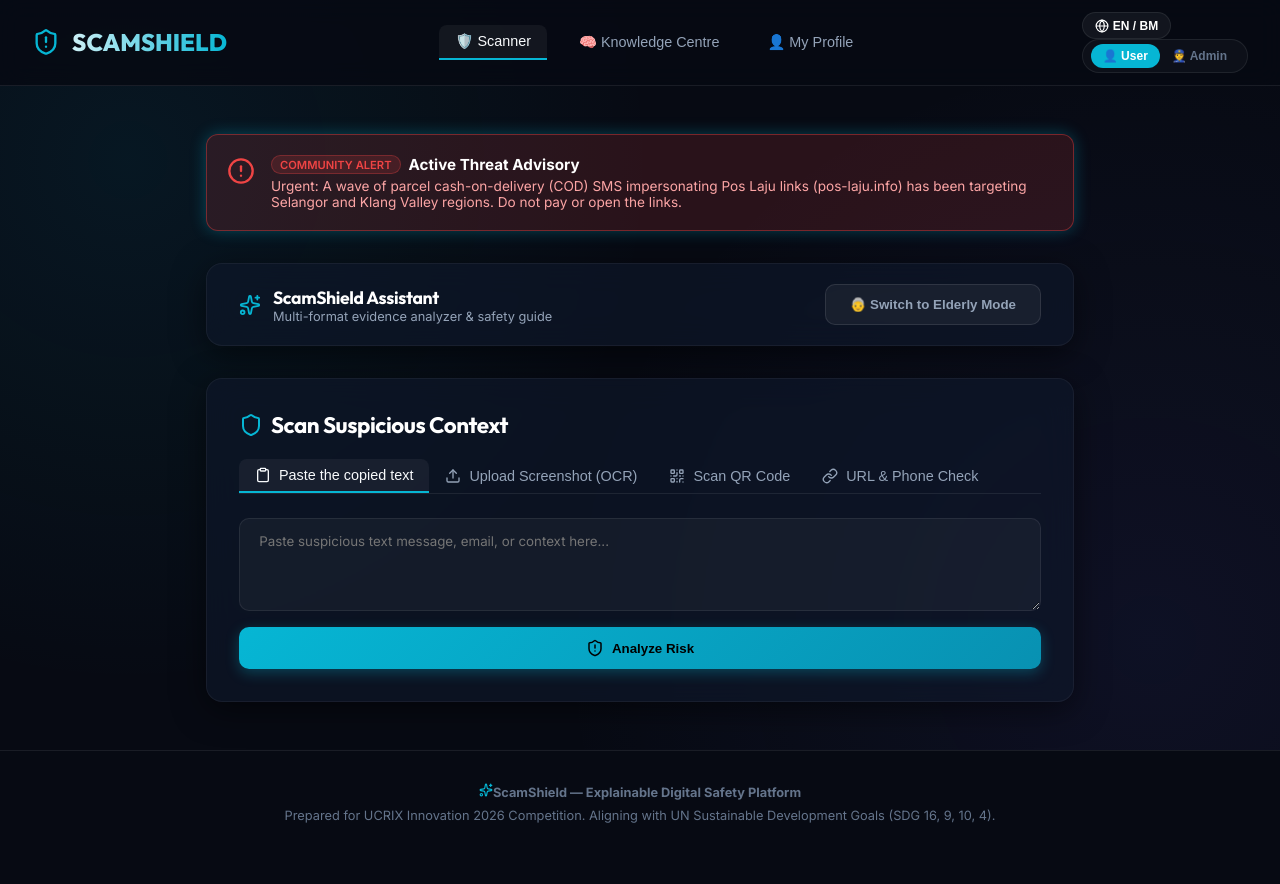
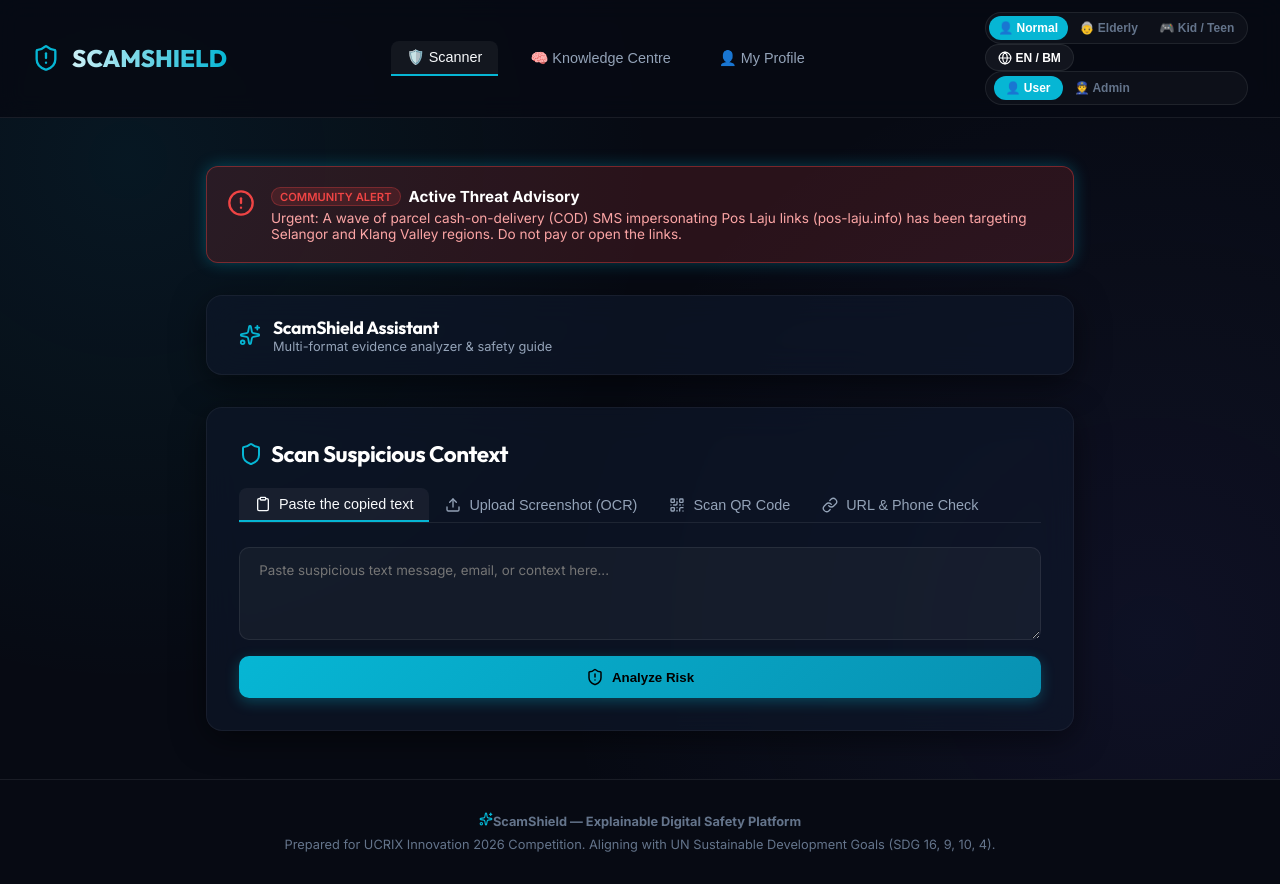
Before and after one commit to LuiQiTheng/ScamAway, a React (Vite) app: page / in a window 1280 px wide. Before the commit the page ends 855 px from the top, so only its background shows below. Built offline with nearby package versions, Linux system fonts and the light colour scheme.

Commit message:
WIP: Improve Kid & Teen Mode

```diff
--- a/src/App.jsx
+++ b/src/App.jsx
@@ -9,7 +9,22 @@ import UserProfile from './components/UserProfile';
 export default function App() {
   const [activeTab, setActiveTab] = useState('check'); // check, knowledge, moderator, profile
   const [userRole, setUserRole] = useState('user'); // 'user' or 'admin'
-  const [isElderlyMode, setIsElderlyMode] = useState(false);
+  const [userMode, setUserMode] = useState(() => {
+    try {
+      const savedMode = localStorage.getItem('scamshield_user_mode');
+      if (savedMode && ['normal', 'elderly', 'kid'].includes(savedMode)) {
+        return savedMode;
+      }
+      const legacyElderly = localStorage.getItem('scamshield_elderly_mode');
+      if (legacyElderly && JSON.parse(legacyElderly) === true) {
+        return 'elderly';
+      }
+      return 'normal';
+    } catch (e) {
+      return 'normal';
+    }
+  });
+
   const { lang, toggleLanguage, t } = useLanguage();
 
   const handleRoleChange = (role) => {
@@ -21,12 +36,21 @@ export default function App() {
     }
   };
 
-  const handleToggleElderlyMode = () => {
-    setIsElderlyMode(!isElderlyMode);
+  const handleSetUserMode = (mode) => {
+    setUserMode(mode);
+    try {
+      localStorage.setItem('scamshield_user_mode', mode);
+      localStorage.setItem('scamshield_elderly_mode', JSON.stringify(mode === 'elderly'));
+    } catch (e) {
+      console.error(e);
+    }
   };
 
+  const isElderlyMode = userMode === 'elderly';
+  const isKidMode = userMode === 'kid';
+
   return (
-    <div className={`app-container ${isElderlyMode ? 'elderly-mode' : ''}`}>
+    <div className={`app-container mode-${userMode} ${isElderlyMode ? 'elderly-mode' : ''} ${isKidMode ? 'kid-mode' : ''}`}>
       {/* Navigation Header */}
       <header className="app-header">
         <div className="app-logo">
@@ -40,21 +64,21 @@ export default function App() {
               <button
                 onClick={() => setActiveTab('check')}
                 className={`nav-link ${activeTab === 'check' ? 'active' : ''}`}
-                style={{ fontSize: isElderlyMode ? '1.15rem' : '0.9rem' }}
+                style={{ fontSize: isElderlyMode ? '1.25rem' : '0.9rem' }}
               >
                 🛡️ {t('nav.scanner')}
               </button>
               <button
                 onClick={() => setActiveTab('knowledge')}
                 className={`nav-link ${activeTab === 'knowledge' ? 'active' : ''}`}
-                style={{ fontSize: isElderlyMode ? '1.15rem' : '0.9rem' }}
+                style={{ fontSize: isElderlyMode ? '1.25rem' : '0.9rem' }}
               >
                 🧠 {t('nav.knowledge')}
               </button>
               <button
                 onClick={() => setActiveTab('profile')}
                 className={`nav-link ${activeTab === 'profile' ? 'active' : ''}`}
-                style={{ fontSize: isElderlyMode ? '1.15rem' : '0.9rem' }}
+                style={{ fontSize: isElderlyMode ? '1.25rem' : '0.9rem' }}
               >
                 👤 {t('nav.profile')}
               </button>
@@ -63,14 +87,79 @@ export default function App() {
             <button
               onClick={() => setActiveTab('moderator')}
               className={`nav-link ${activeTab === 'moderator' ? 'active' : ''}`}
-              style={{ fontSize: isElderlyMode ? '1.15rem' : '0.9rem' }}
+              style={{ fontSize: isElderlyMode ? '1.25rem' : '0.9rem' }}
             >
               👮 {t('nav.moderator')}
             </button>
           )}
         </nav>
 
-        <div className="flex-row items-center gap-sm">
+        <div className="flex-row items-center gap-sm" style={{ flexWrap: 'wrap' }}>
+          {/* Mode Selector Segmented Pill Control */}
+          <div
+            style={{
+              display: 'flex',
+              alignItems: 'center',
+              background: 'rgba(255,255,255,0.03)',
+              padding: '0.2rem',
+              borderRadius: '20px',
+              border: '1px solid var(--border-color)',
+              gap: '0.15rem'
+            }}
+          >
+            <button
+              onClick={() => handleSetUserMode('normal')}
+              title={t('mode.normal')}
+              style={{
+                padding: '0.3rem 0.6rem',
+                borderRadius: '16px',
+                border: 'none',
+                fontSize: '0.75rem',
+                fontWeight: 600,
+                cursor: 'pointer',
+                background: userMode === 'normal' ? 'var(--primary)' : 'transparent',
+                color: userMode === 'normal' ? '#fff' : 'var(--text-muted)',
+                transition: 'all 0.2s ease'
+              }}
+            >
+              {t('mode.normal')}
+            </button>
+            <button
+              onClick={() => handleSetUserMode('elderly')}
+              title={t('mode.elderly')}
+              style={{
+                padding: '0.3rem 0.6rem',
+                borderRadius: '16px',
+                border: 'none',
+                fontSize: '0.75rem',
+                fontWeight: 600,
+                cursor: 'pointer',
+                background: userMode === 'elderly' ? '#06b6d4' : 'transparent',
+                color: userMode === 'elderly' ? '#fff' : 'var(--text-muted)',
+                transition: 'all 0.2s ease'
+              }}
+            >
+              {t('mode.elderly')}
+            </button>
+            <button
+              onClick={() => handleSetUserMode('kid')}
+              title={t('mode.kid')}
+              style={{
+                padding: '0.3rem 0.6rem',
+                borderRadius: '16px',
+                border: 'none',
+                fontSize: '0.75rem',
+                fontWeight: 600,
+                cursor: 'pointer',
+                background: userMode === 'kid' ? '#a855f7' : 'transparent',
+                color: userMode === 'kid' ? '#fff' : 'var(--text-muted)',
+                transition: 'all 0.2s ease'
+              }}
+            >
+              {t('mode.kid')}
+            </button>
+          </div>
+
           {/* Language Toggle */}
           <button
             onClick={toggleLanguage}
@@ -125,19 +214,27 @@ export default function App() {
       <main className="w-full" style={{ flex: 1, padding: '2rem 1.5rem', maxWidth: '1280px', margin: '0 auto' }}>
         {activeTab === 'check' && (
           <UserChecker
+            userMode={userMode}
             isElderlyMode={isElderlyMode}
-            onToggleElderlyMode={handleToggleElderlyMode}
+            isKidMode={isKidMode}
+            onSetUserMode={handleSetUserMode}
           />
         )}
 
         {activeTab === 'knowledge' && (
           <KnowledgeCentre
+            userMode={userMode}
             isElderlyMode={isElderlyMode}
+            isKidMode={isKidMode}
           />
         )}
 
         {activeTab === 'profile' && (
-          <UserProfile />
+          <UserProfile
+            userMode={userMode}
+            isElderlyMode={isElderlyMode}
+            isKidMode={isKidMode}
+          />
         )}
 
         {activeTab === 'moderator' && (
--- a/src/components/KnowledgeCentre.jsx
+++ b/src/components/KnowledgeCentre.jsx
@@ -4,7 +4,7 @@ import { getDailyQuestions } from '../utils/quizDatabase';
 import { useLanguage } from '../context/LanguageContext';
 import { LESSON_CARDS } from '../utils/lessonCards';
 
-export default function KnowledgeCentre({ isElderlyMode }) {
+export default function KnowledgeCentre({ userMode = 'normal', isElderlyMode = false, isKidMode = false }) {
   const { t, lang } = useLanguage();
 
   // Quiz State
@@ -181,7 +181,7 @@ export default function KnowledgeCentre({ isElderlyMode }) {
   }, [activeModalCard]);
 
   return (
-    <div style={{ display: 'grid', gridTemplateColumns: '1fr', gap: '2rem', maxWidth: '1100px', margin: '0 auto', padding: '1rem' }} className={isElderlyMode ? 'elderly-mode' : ''}>
+    <div style={{ display: 'grid', gridTemplateColumns: '1fr', gap: '2rem', maxWidth: '1100px', margin: '0 auto', padding: '1rem' }} className={`mode-${userMode} ${isElderlyMode ? 'elderly-mode' : ''} ${isKidMode ? 'kid-mode' : ''}`}>
 
       {/* Quiz Section */}
       <div className="glass-panel" style={{ padding: '2rem' }}>
--- a/src/components/UserChecker.jsx
+++ b/src/components/UserChecker.jsx
@@ -12,7 +12,7 @@ import { useLanguage } from '../context/LanguageContext';
 import Tesseract from 'tesseract.js';
 import { Html5QrcodeScanner } from 'html5-qrcode';
 
-export default function UserChecker({ isElderlyMode, onToggleElderlyMode }) {
+export default function UserChecker({ userMode = 'normal', isElderlyMode = false, isKidMode = false, onSetUserMode }) {
   const { reportsList, activeAlert, addReport, blacklist } = useAppContext();
   const { t, lang } = useLanguage();
   const [activeTab, setActiveTab] = useState('text'); // text, screenshot, qr, url
@@ -267,38 +267,25 @@ export default function UserChecker({ isElderlyMode, onToggleElderlyMode }) {
             <p style={{ color: '#fca5a5', marginTop: '0.25rem', fontSize: isElderlyMode ? '1.15rem' : '0.85rem' }}>
               {lang === 'ms'
                 ? (activeAlert.message_ms || (activeAlert.message?.includes("Urgent: A wave of parcel")
-                    ? "Segera: Gelombang SMS bayaran semasa penghantaran (COD) bungkusan yang menyamar sebagai pautan Pos Laju (pos-laju.info) telah menyasarkan wilayah Selangor dan Lembah Klang. Jangan bayar atau buka pautan tersebut."
-                    : activeAlert.message))
+                  ? "Segera: Gelombang SMS bayaran semasa penghantaran (COD) bungkusan yang menyamar sebagai pautan Pos Laju (pos-laju.info) telah menyasarkan wilayah Selangor dan Lembah Klang. Jangan bayar atau buka pautan tersebut."
+                  : activeAlert.message))
                 : activeAlert.message}
             </p>
           </div>
         </div>
       )}
 
-      {/* Control Board: Regular vs Elderly mode */}
-      <div className="glass-panel" style={{ padding: '1.25rem 2rem', display: 'flex', justifyContent: 'space-between', alignItems: 'center', flexWrap: 'wrap', gap: '1rem' }}>
-        <div style={{ display: 'flex', alignItems: 'center', gap: '0.75rem' }}>
-          <Sparkles color="var(--primary)" size={22} />
-          <div>
-            <h3 style={{ fontSize: isElderlyMode ? '1.4rem' : '1.1rem', color: '#fff' }}>{t('scanner.assistant')}</h3>
-            <p style={{ color: 'var(--text-secondary)', fontSize: '0.8rem' }}>{t('scanner.assistant_desc')}</p>
-          </div>
+      {/* Control Board: Assistant header */}
+      <div className="glass-panel" style={{ padding: '1.25rem 2rem', display: 'flex', alignItems: 'center', gap: '0.75rem' }}>
+        <Sparkles color={isKidMode ? '#a855f7' : 'var(--primary)'} size={22} />
+        <div>
+          <h3 style={{ fontSize: isElderlyMode ? '1.4rem' : '1.1rem', color: '#fff' }}>
+            {isKidMode ? t('scanner.assistant_kid') : t('scanner.assistant')}
+          </h3>
+          <p style={{ color: 'var(--text-secondary)', fontSize: '0.8rem' }}>
+            {isKidMode ? t('scanner.assistant_desc_kid') : t('scanner.assistant_desc')}
+          </p>
         </div>
-        <button
-          onClick={onToggleElderlyMode}
-          className="btn-secondary"
-          style={{
-            borderColor: isElderlyMode ? 'var(--primary)' : 'rgba(255, 255, 255, 0.1)',
-            background: isElderlyMode ? 'rgba(6, 182, 212, 0.15)' : 'rgba(255, 255, 255, 0.05)',
-            color: isElderlyMode ? '#fff' : 'var(--text-secondary)',
-            fontWeight: 600,
-            display: 'flex',
-            alignItems: 'center',
-            gap: '0.5rem'
-          }}
-        >
-          {isElderlyMode ? t('scanner.switch_regular') : t('scanner.switch_elderly')}
-        </button>
       </div>
 
       <div style={{ display: 'grid', gridTemplateColumns: '1fr', gap: '2rem' }}>
--- a/src/context/LanguageContext.jsx
+++ b/src/context/LanguageContext.jsx
@@ -62,6 +62,12 @@ const translations = {
     "admin.agree": "Agree",
     "admin.verified": "verified",
 
+    // Mode Selector & Accessibility
+    "mode.title": "Audience Mode",
+    "mode.normal": "👤 Normal",
+    "mode.elderly": "👵 Elderly",
+    "mode.kid": "🎮 Kid / Teen",
+
     // Scanner
     "scanner.title": "Scan Suspicious Context",
     "scanner.placeholder": "Paste suspicious text message, email, or context here...",
@@ -72,6 +78,8 @@ const translations = {
     "scanner.text_paste": "Paste the copied text",
     "scanner.assistant": "ScamShield Assistant",
     "scanner.assistant_desc": "Multi-format evidence analyzer & safety guide",
+    "scanner.assistant_kid": "ScamShield Junior Radar 🎮",
+    "scanner.assistant_desc_kid": "Fun & smart protection against game currency scams, fake top-ups & online traps!",
     "scanner.switch_regular": "👵 Switch to Regular Mode",
     "scanner.switch_elderly": "👵 Switch to Elderly Mode",
 
@@ -273,6 +281,12 @@ const translations = {
     "admin.agree": "Setuju",
     "admin.verified": "disahkan",
 
+    // Mode Selector & Accessibility
+    "mode.title": "Mod Khalayak",
+    "mode.normal": "👤 Biasa",
+    "mode.elderly": "👵 Warga Emas",
+    "mode.kid": "🎮 Remaja & Budak",
+
     // Scanner
     "scanner.title": "Imbas Konteks Mencurigakan",
     "scanner.placeholder": "Tampal mesej teks, e-mel, atau konteks mencurigakan di sini...",
@@ -283,6 +297,8 @@ const translations = {
     "scanner.text_paste": "Tampal teks yang disalin",
     "scanner.assistant": "Pembantu ScamShield",
     "scanner.assistant_desc": "Penganalisis bukti pelbagai format & panduan keselamatan",
+    "scanner.assistant_kid": "Radar ScamShield Junior 🎮",
+    "scanner.assistant_desc_kid": "Perlindungan bijak & menyeronokkan daripada scam tebus game, top-up palsu & perangkap dalam talian!",
     "scanner.switch_regular": "👵 Tukar ke Mod Biasa",
     "scanner.switch_elderly": "👵 Tukar ke Mod Warga Emas",
 
```
Also changed, not shown: src/components/UserProfile.jsx (+7 -7 lines), src/index.css (+77 -12 lines). Lines whose indentation alone changed are shown as unchanged.
